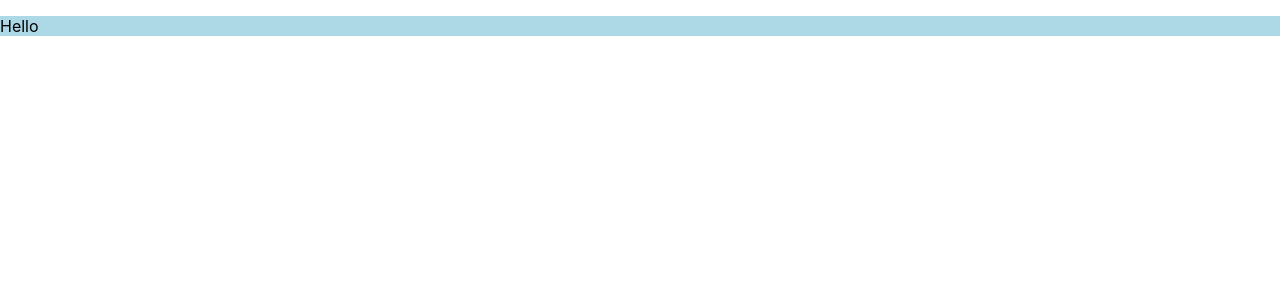
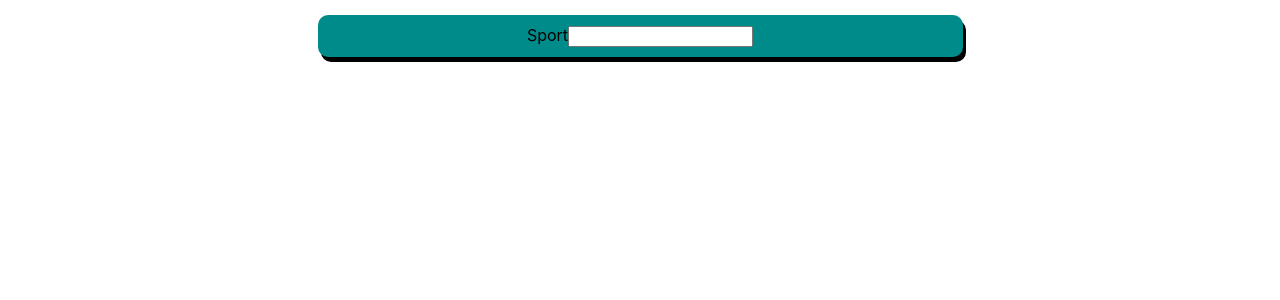
Before and after one commit to AnirupPat/reactjs-sports-deck, a React (Create React App) app: page / in a window 1280 px wide. Shown: the top 300 px of the page. Built offline with nearby package versions, Linux system fonts and the light colour scheme.

Commit message:
Raw CSS and component set up

```diff
--- a/src/App.css
+++ b/src/App.css
@@ -1,3 +1,3 @@
 .App {
-  text-align: center;
+
 }
--- a/src/components/UI/Card/Card.module.css
+++ b/src/components/UI/Card/Card.module.css
@@ -1,3 +1,6 @@
 .card {
-    background-color: #ADD8E6;
+    background-color: #008B8B;
+    border-radius: 10px;
+    box-shadow: 3px 5px black;
+    padding: 10px;
 }
--- a/src/components/addSports/AddSport.js
+++ b/src/components/addSports/AddSport.js
@@ -1,10 +1,13 @@
 import classes from "./AddSport.module.css";
 import Card from "../UI/Card/Card";
+import AddSportForm from "./AddSportForm";
 const AddSport = (props) => {
   return (
-    <Card>
-      <p>Hello</p>
-    </Card>
+    <div className={classes.div}>
+    <Card className={classes.card}>
+    <AddSportForm />
+  </Card>
+    </div>
   );
 };
 
--- a/src/components/addSports/AddSport.module.css
+++ b/src/components/addSports/AddSport.module.css
@@ -0,0 +1,12 @@
+.div {
+    display: flex;
+    flex-direction: row;
+    justify-content: center;
+    margin: 10px 10px 10px 10px;
+    padding: 5px;
+    text-align: center;
+}
+
+.card {
+    width: 50%;
+}
--- /dev/null
+++ b/src/components/addSports/AddSportForm.js
@@ -0,0 +1,12 @@
+import classes from "./AddSportForm.module.css";
+
+const AddSportForm = (props) => {
+  return (
+    <div>
+      <label>Sport</label>
+      <input />
+    </div>
+  );
+};
+
+export default AddSportForm;
```
Also changed, not shown: src/components/addSports/AddSportForm.module.css (added).
